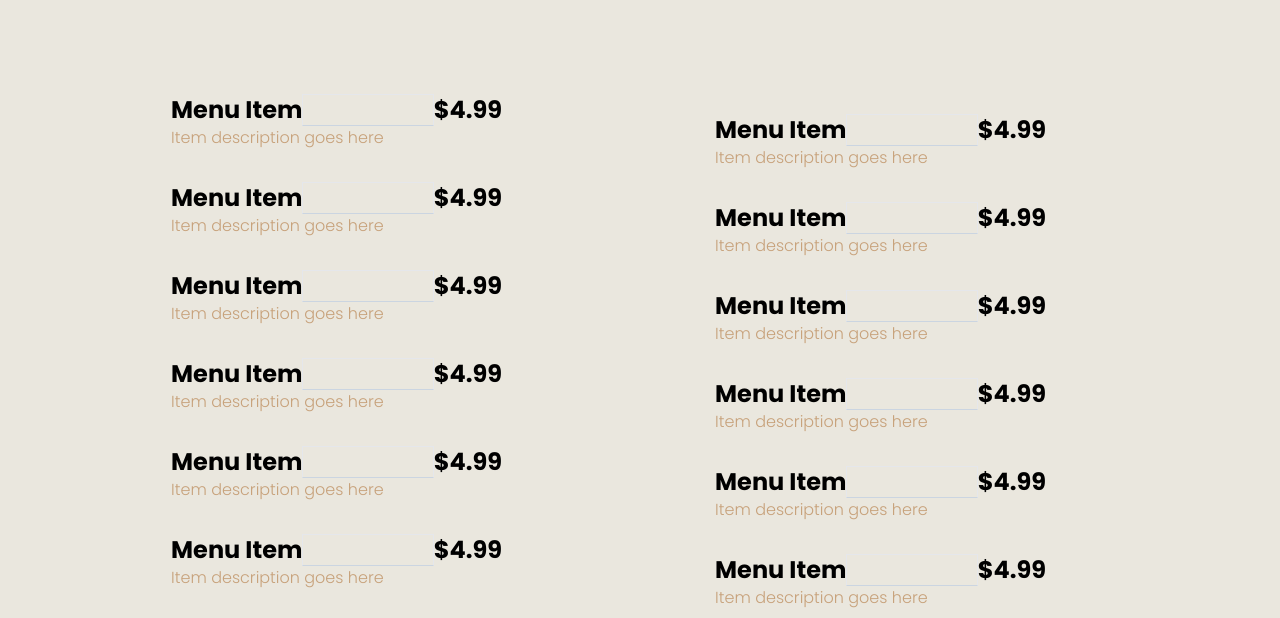
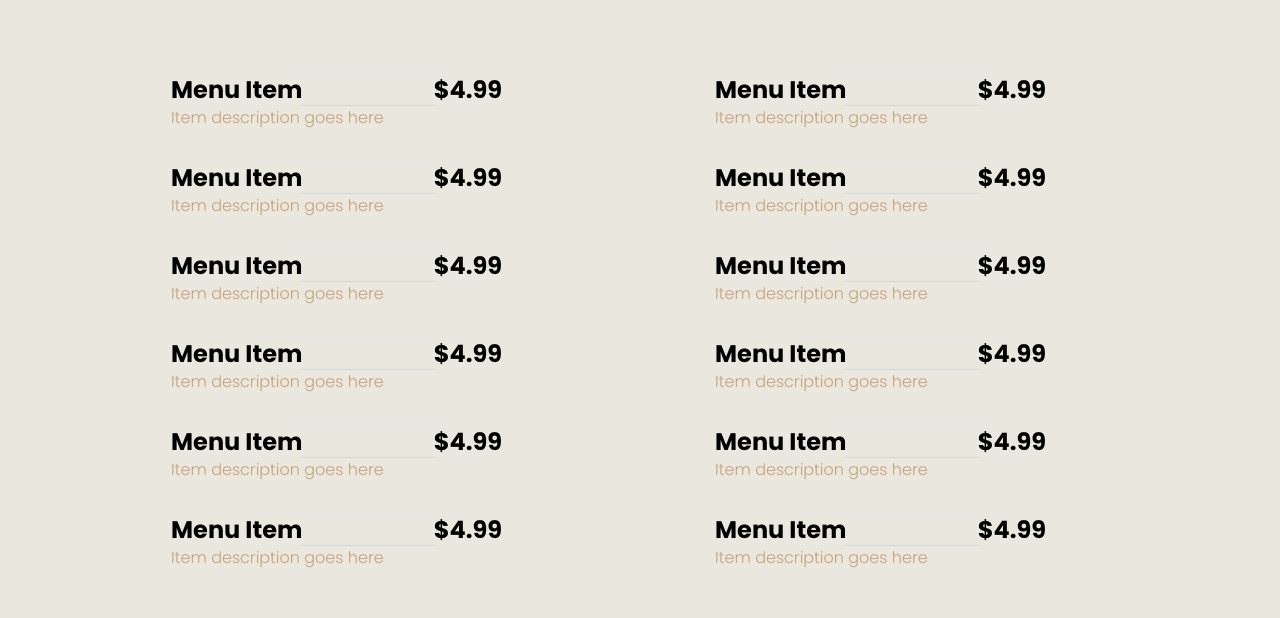
Before and after one commit to Tactenator/barista-clone, a website: page src/pages/menu.html in a window 1280 px wide. Shown: the part 334-952 px from the top of the page. Drawn offline with Linux system fonts and the light colour scheme.

Commit message:
fixed padding on menu

```diff
--- a/src/pages/menu.html
+++ b/src/pages/menu.html
@@ -79,7 +79,7 @@
                 <span class="text-base text-gold-text font-light">Item description goes here</span>
             </div>
         </div>
-        <div class="flex flex-col gap-8 pt-10">
+        <div class="flex flex-col gap-8">
             <div class="flex flex-col w-full">
                 <div class="grid grid-cols-3">
                     <h2 class="text-2xl font-bold min-w-fit">Menu Item</h2>
```
